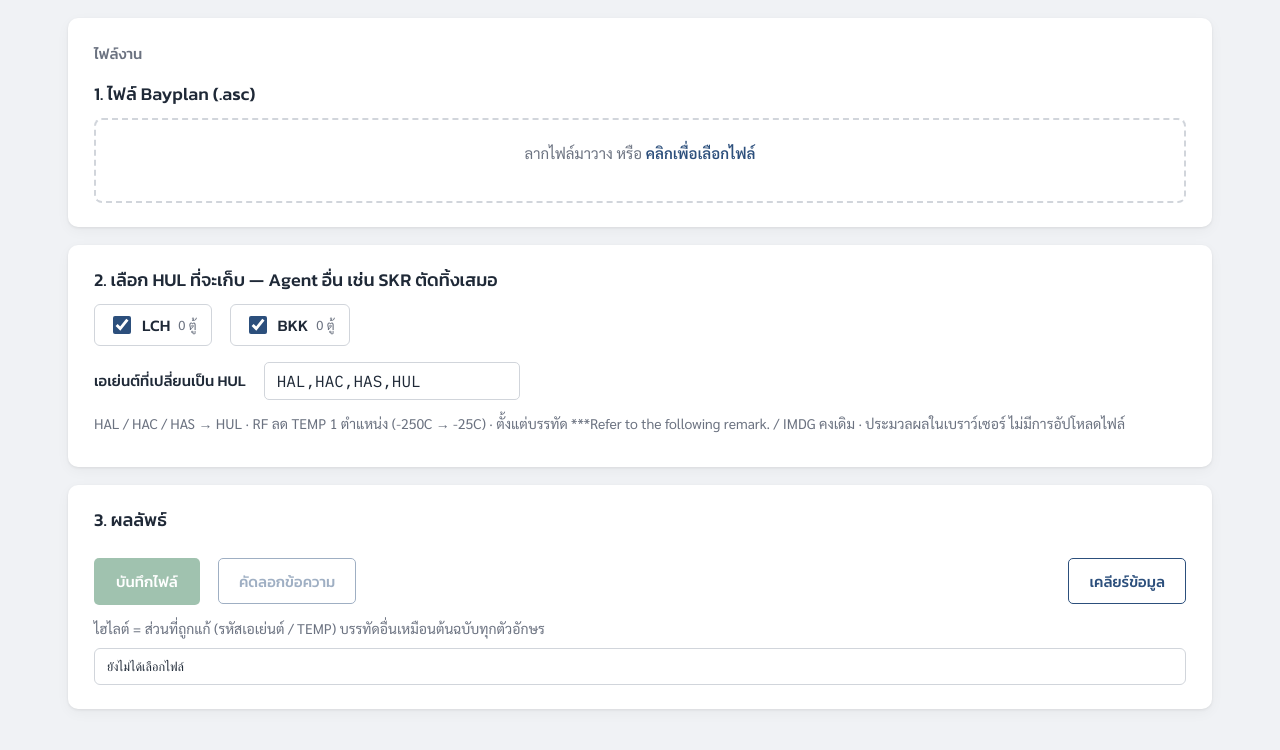
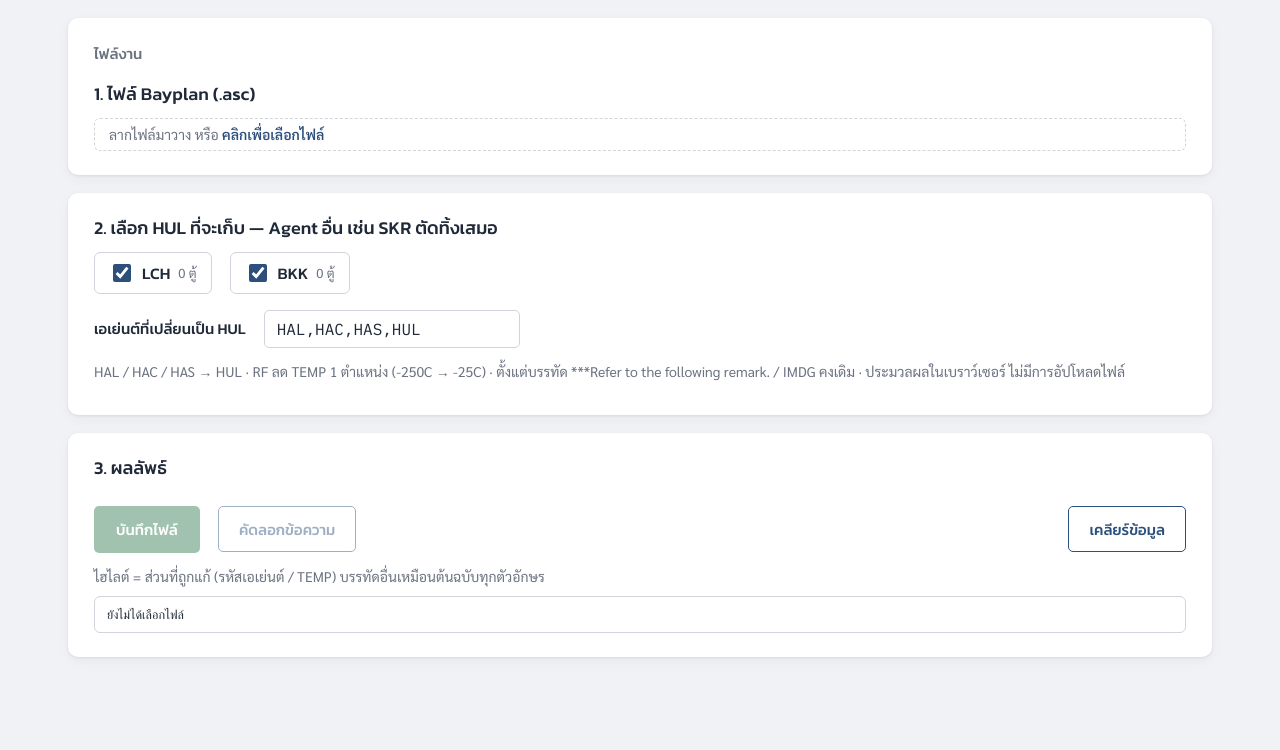
Before and after one commit to Rattanao/Bayplan, a plain HTML site: page index.html in a window 1280 px wide. Shown: the part 78-828 px from the top of the page. Drawn offline with Linux system fonts and the light colour scheme.

Commit message:
Web: slim one-line file drop box
Co-Authored-By: Claude Opus 5.5 <noreply@anthropic.com>

```diff
--- a/index.html
+++ b/index.html
@@ -51,10 +51,10 @@ h2 { font: 500 18px/1.25 "Kanit", sans-serif; margin: 0 0 12px; }
 .job { display: flex; flex-wrap: wrap; align-items: baseline; gap: 4px 12px; margin-bottom: 18px; }
 .job .lb { font: 500 15px "Kanit", sans-serif; color: var(--muted); }
 #jobname { font: 600 22px/1.3 "IBM Plex Mono", monospace; color: var(--navy-text); overflow-wrap: anywhere; }
-.drop { border: 2px dashed var(--line); border-radius: 8px; padding: 22px; text-align: center; cursor: pointer; color: var(--muted); }
+.drop { border: 1.5px dashed var(--line); border-radius: 6px; padding: 6px 14px; text-align: left; font-size: 14px; cursor: pointer; color: var(--muted); }
 .drop:hover, .drop.over { border-color: var(--navy-text); }
 .drop b { color: var(--navy-text); font-weight: 600; }
-.fn { display: block; font-size: 12.5px; color: var(--ok); margin-top: 4px; min-height: 1em; word-break: break-all; }
+.fn { display: inline; font-size: 13px; color: var(--ok); margin-left: 12px; word-break: break-all; }
 .row { display: flex; flex-wrap: wrap; gap: 10px 18px; align-items: center; }
 .row + .row { margin-top: 16px; }
 .chip { display: inline-flex; align-items: center; gap: 8px; border: 1px solid var(--line); border-radius: 6px;
```
